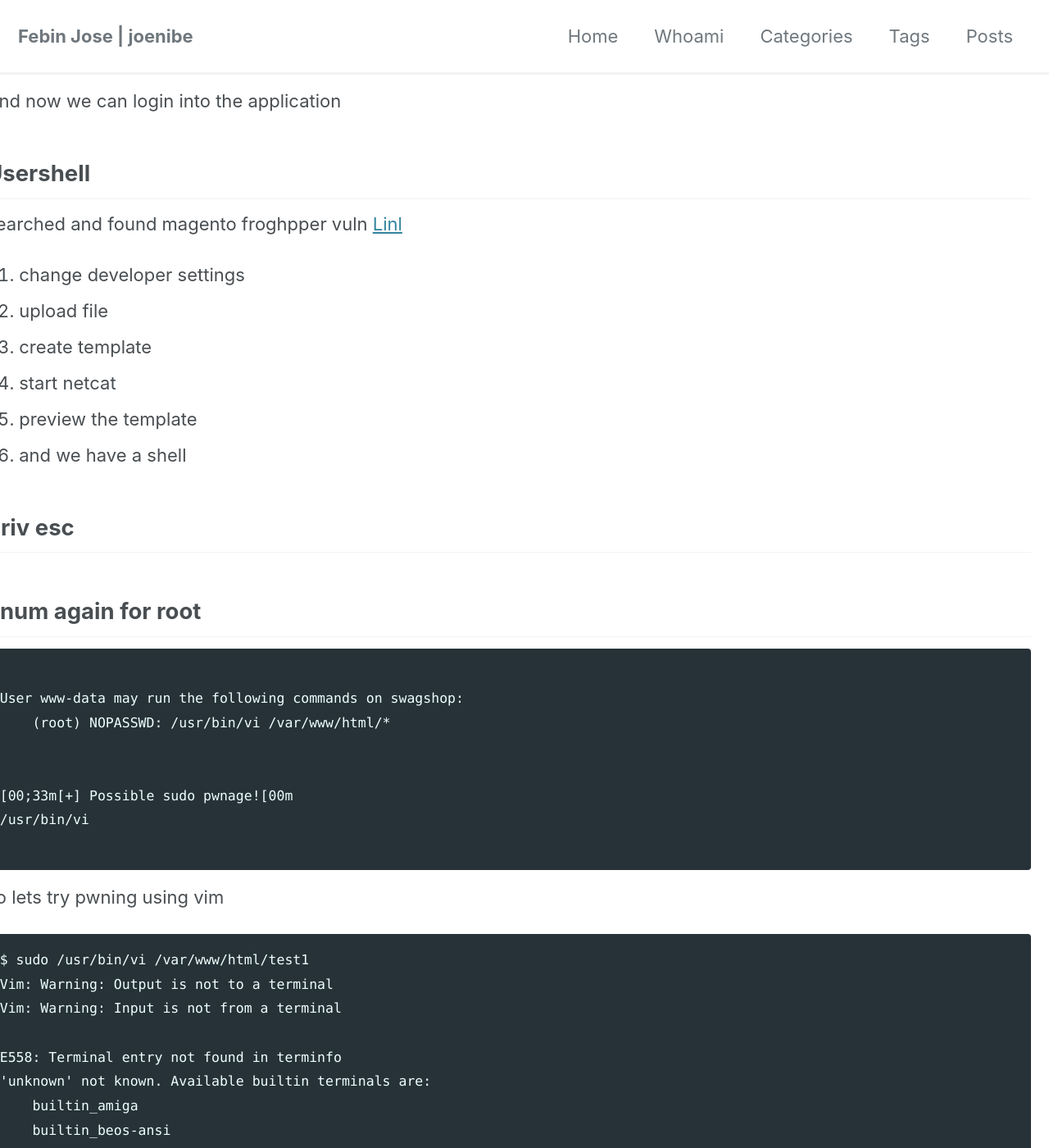
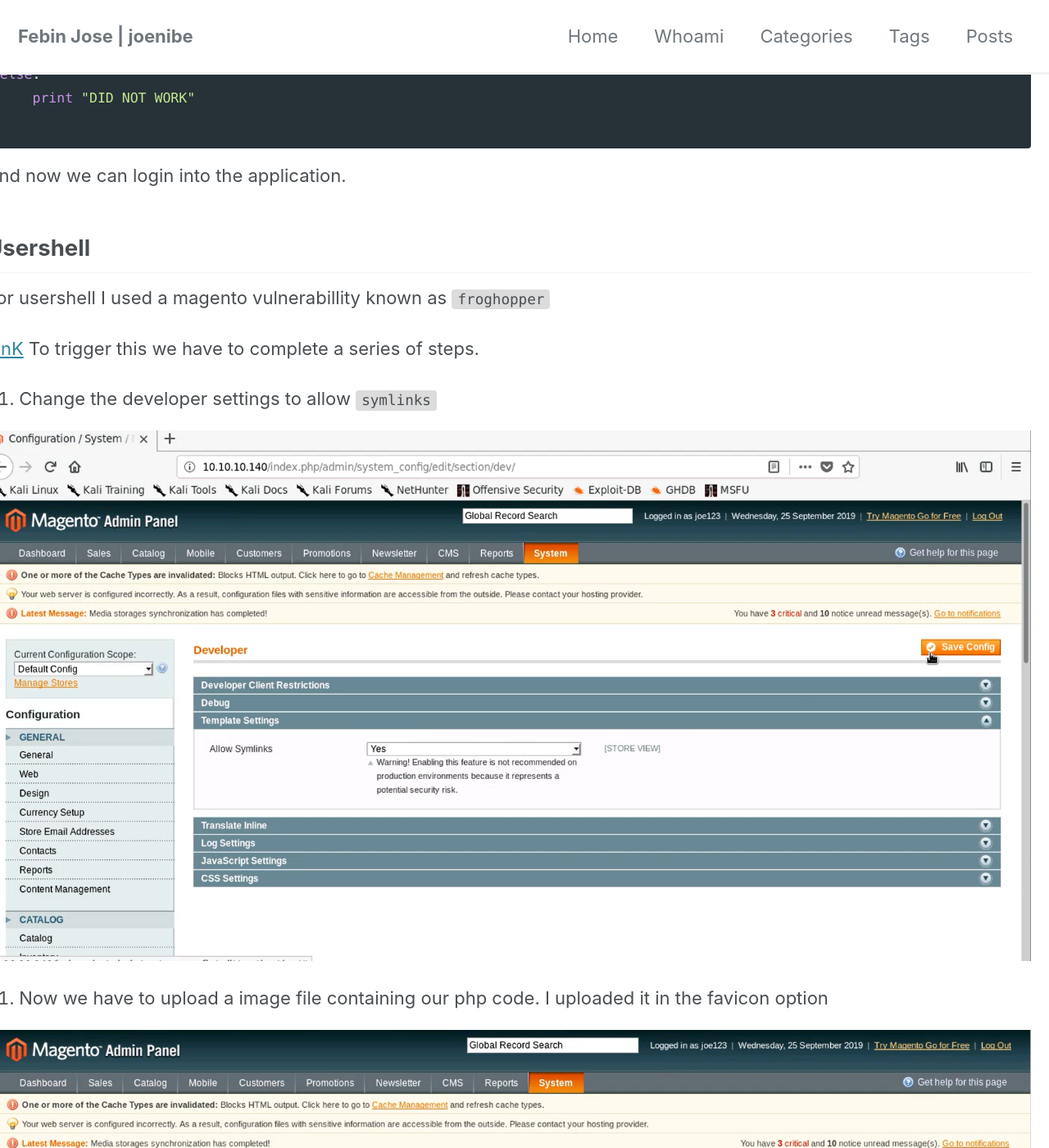
Before and after one commit to JoeNibe/JoeNibe.github.io, a Jekyll site: the page built from _posts/htb/2019-10-17-swagshop.md, in a window 1280 px wide and 1400 px high, scrolled down 3928 px. Shown: the whole window at 82% size. Built offline with Jekyll 4.4.1, drawn with Linux system fonts in a browser that asks for light colours; cached includes are drawn as plain includes; nearby versions of some CDN libraries; some of the changed text lies outside the part shown.

Commit message:
swagshop

````diff
--- a/_posts/htb/2019-10-17-swagshop.md
+++ b/_posts/htb/2019-10-17-swagshop.md
@@ -63,6 +65,7 @@
 Shellcodes: No Result
 ```
 I had to try most of these to find the right one. The issue is a time based `sql injection`
+
 [Exploit](https://www.exploit-db.com/exploits/37977)
 
 ## Exploitation
@@ -112,30 +115,44 @@
 
  ```
 
- And now we can login into the application
+ And now we can login into the application.
 ## Usershell
- searched and found magento froghpper vuln [Linl](https://www.foregenix.com/blog/anatomy-of-a-magento-attack-froghopper)
+For usershell I used a magento vulnerabillity known as `froghopper`
 
- 1. change developer settings
- 2. upload file
- 3. create template
- 4. start netcat
- 5. preview the template
- 6. and we have a shell
+[LinK](https://www.foregenix.com/blog/anatomy-of-a-magento-attack-froghopper)
+To trigger this we have to complete a series of steps.
 
-## Priv esc
-## Enum again for root
+ 1. Change the developer settings to allow `symlinks`
+
+ ![image1]({{ site.url }}{{ site.baseurl }}/assets/images/htbimg/swag2.png)
+
+ 2. Now we have to upload a image file containing our php code. I uploaded it in the favicon option
+
+ ![image1]({{ site.url }}{{ site.baseurl }}/assets/images/htbimg/swag3.png)
+
+ 3. Now we have to create create newsletter template with a reference to the image
+
+ ![image1]({{ site.url }}{{ site.baseurl }}/assets/images/htbimg/swag4.png)
+
+ 4. Start a netcat listener and preview the template
+
+ ![image1]({{ site.url }}{{ site.baseurl }}/assets/images/htbimg/swag5.png)
+
+And we have a shell
+
+## Privilege Escalation
+
+I copied the `LinuxEnum.sh` file to the machine and ran it and found some interesting output.
  ```
 
 User www-data may run the following commands on swagshop:
     (root) NOPASSWD: /usr/bin/vi /var/www/html/*
 
-
-[00;33m[+] Possible sudo pwnage![00m
+[+] Possible sudo pwnage!
 /usr/bin/vi
 
 ```
-so lets try pwning using vim
+So we can run `vim` as root. So lets try pwning using `vim`
 
 ```
 $ sudo /usr/bin/vi /var/www/html/test1
@@ -157,22 +174,6 @@
     builtin_dumb
 defaulting to 'ansi'
 
-:shell
-~
-~
-~
-~
-~
-~
-~
-~
-~
-~
-~
-~
-~
-~
-~
 ~
 ~
 ~
@@ -181,21 +182,7 @@
 
 id
 uid=0(root) gid=0(root) groups=0(root)
-cd /root
-ls
-root.txt
-ls -la
-cat root.txt
-c2b087d66e14********************
-
-   ___ ___
- /| |/|\| |\
-/_| Â´ |.` |_\           We are open! (Almost)
-  |   |.  |
-  |   |.  |         Join the beta HTB Swag Store!
-  |___|.__|       https://hackthebox.store/password
-
-                   PS: Use root flag as password!
 
 ```
-## Solved
+We have a root shell Pwned!
+### Solved
````
Also changed, not shown: other parts of _posts/htb/2019-10-17-swagshop.md (+4 -2 lines), assets/images/htbimg/swag2.png (added), assets/images/htbimg/swag3.png (added), assets/images/htbimg/swag4.png (added), assets/images/htbimg/swag5.png (added).
